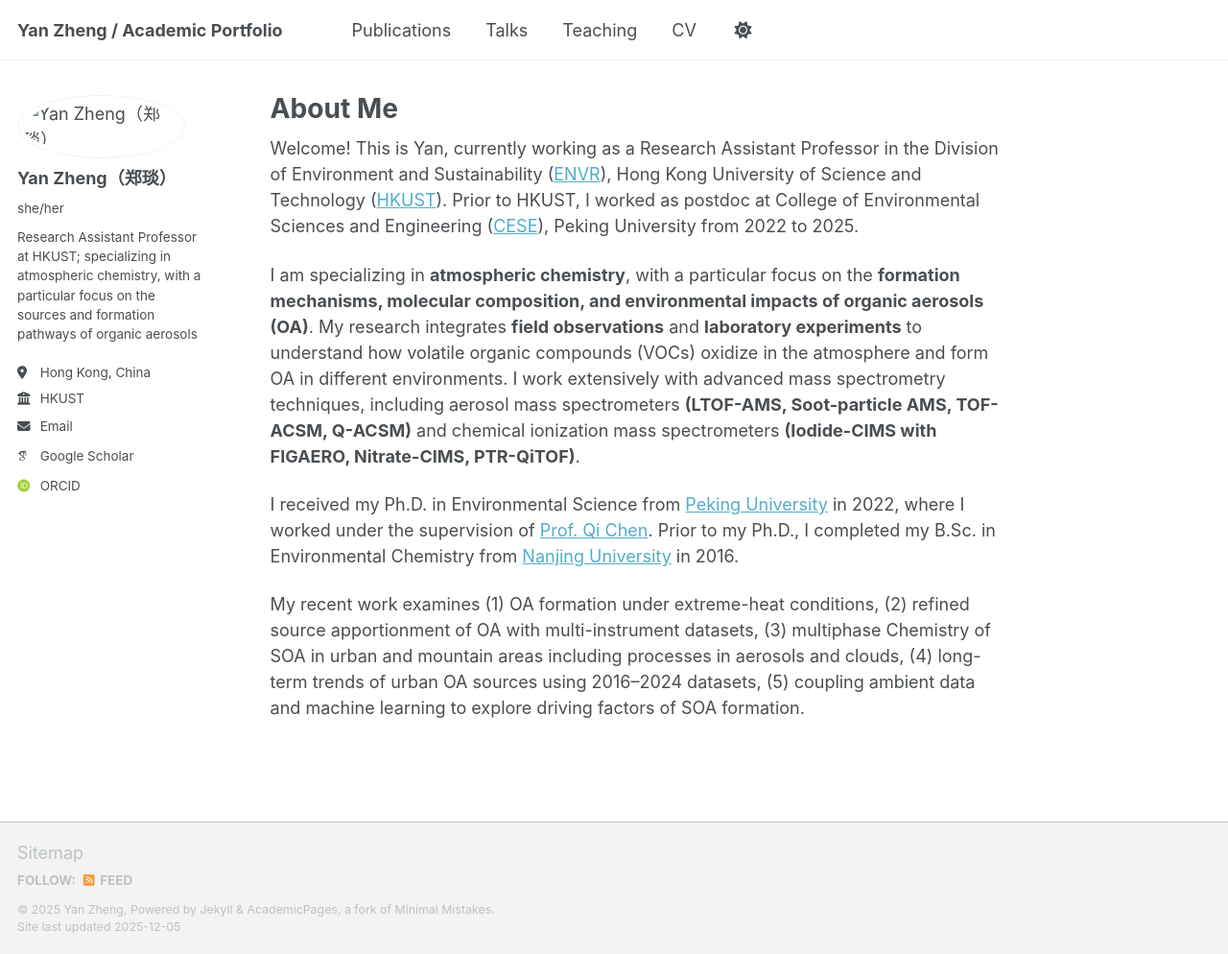
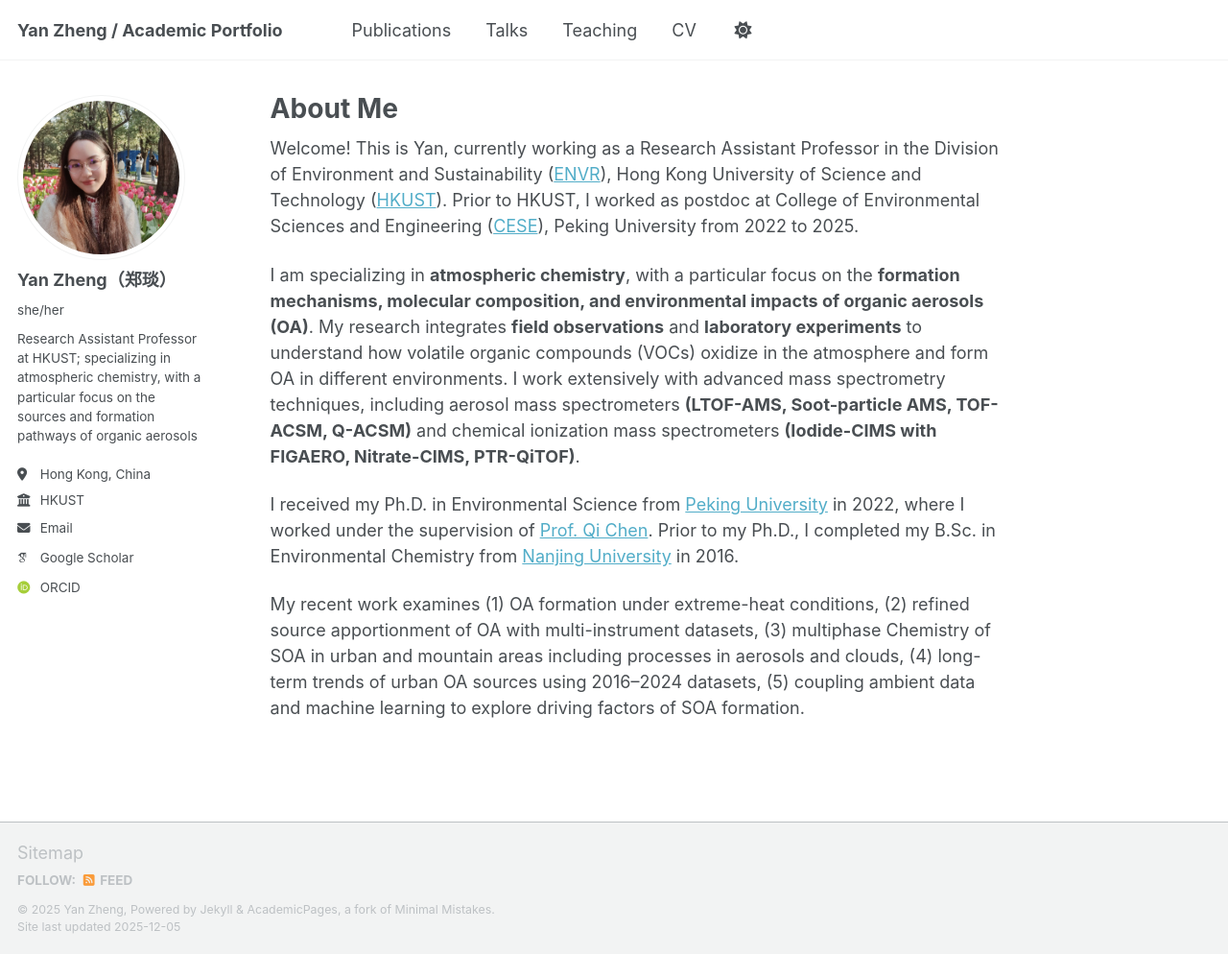
Before and after one commit to yanzheng41/yanzheng41.github.io, a Jekyll site: the page built from _pages/about.md, in a window 1280 px wide and 994 px high. Shown: the whole window at 96% size. Built offline with Jekyll 4.4.1, drawn with Linux system fonts in a browser that asks for light colours; some web fonts are replaced; a script bundle is joined from its source files by our own code; library files that are not in the unit come from our copies.

Commit message:
Update _config.yml

```diff
--- a/_config.yml
+++ b/_config.yml
@@ -23,7 +23,7 @@ repository               : "yanzheng41/yanzheng41.github.io"
 #               Additional customization can be done by editing /_includes/author-profile.html
 author:
   # Biographic informatio
-  avatar           : "/assets/me.jpg"
+  avatar           : "me.jpg"
   name             : "Yan Zheng（郑琰）"
   pronouns         : "she/her"
   bio              : "Research Assistant Professor at HKUST; specializing in atmospheric chemistry, with a particular focus on the sources and formation pathways of organic aerosols"
```
